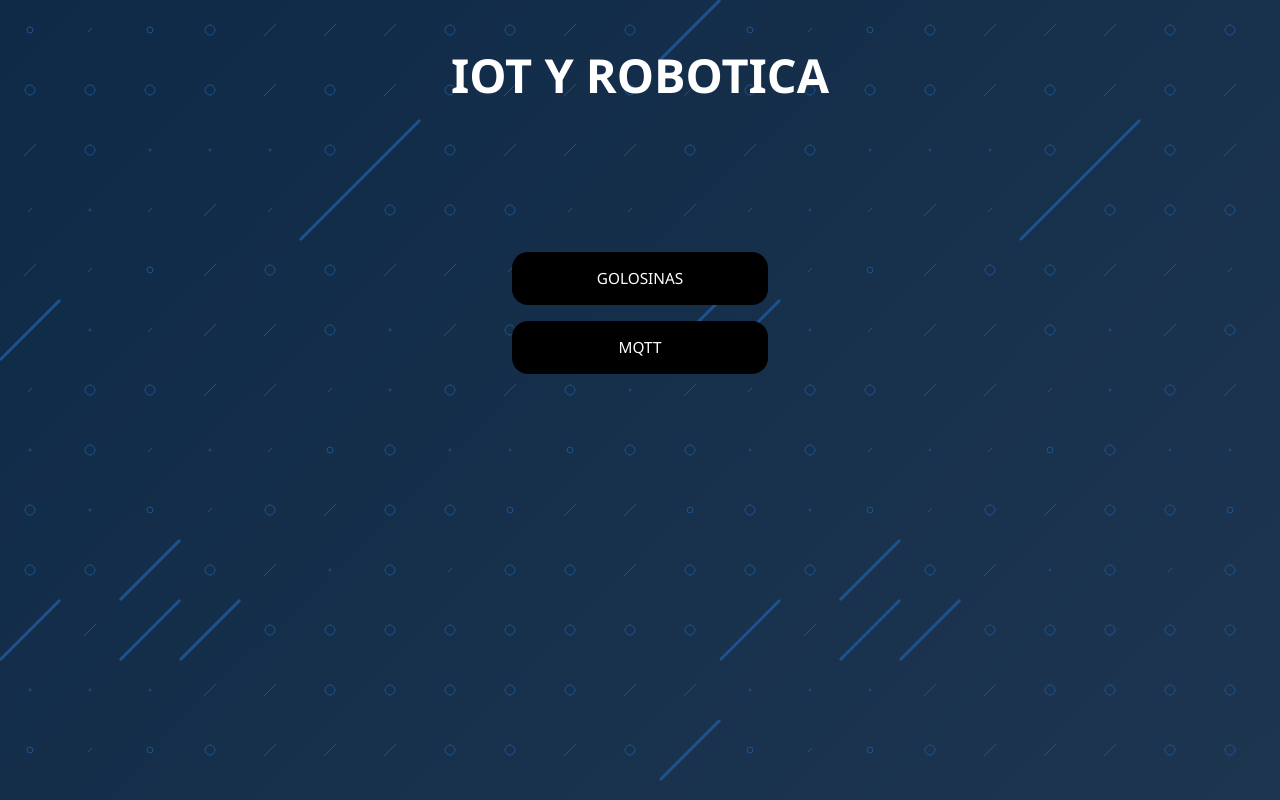
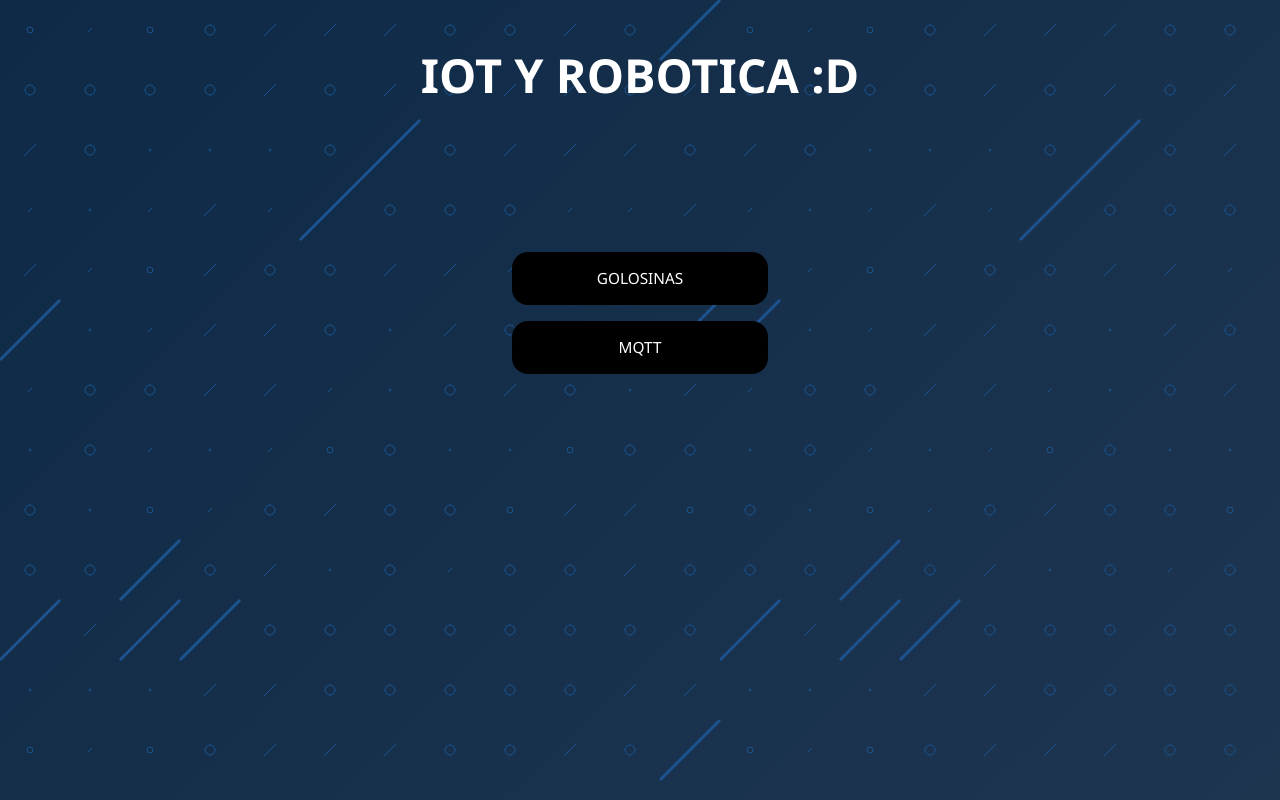
Before and after one commit to kevinmolinaa/Proyecto-IoT, a plain HTML site: page index.html in a window 1280 px wide. Drawn offline with Linux system fonts and the light colour scheme.

Commit message:
otro canbio

```diff
--- a/index.html
+++ b/index.html
@@ -9,7 +9,7 @@
 </head>
 <body>
     <div class="main grid">
-        <h1>IOT Y ROBOTICA</h1>
+        <h1>IOT Y ROBOTICA :D</h1>
         <div class="flex">
             <a href="./caja.html" class="enlace">GOLOSINAS</a>
             <a href="./mqtt.html" class="enlace">MQTT</a>
```
